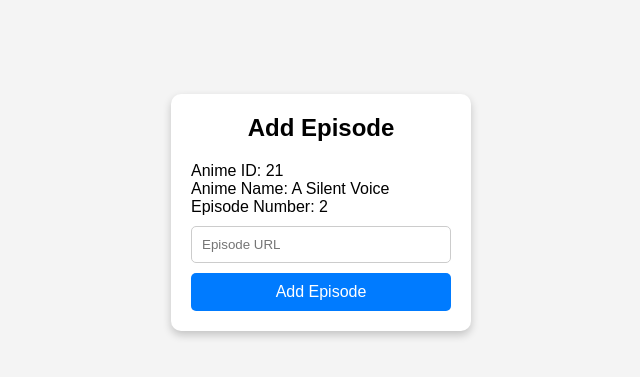
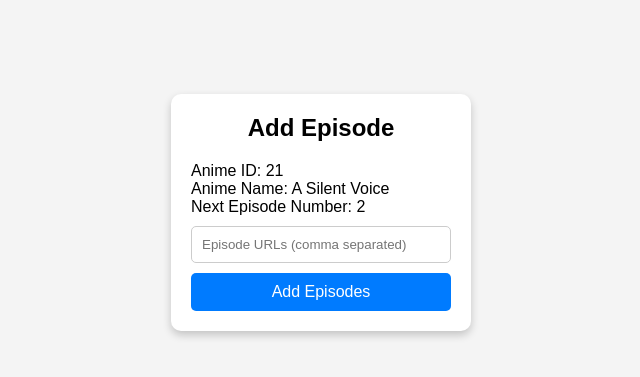
Before and after one commit to bhavin2109/Anime-Site, a PHP site: the page made by admin/add_episode.php in a window 1280 px wide. Shown: the part 188-565 px from the top of the page, without its empty margins (319-959 px from the left). Run offline with PHP 8.4, Linux system fonts and the light colour scheme; data comes from the database, SQL or seed files in the repository.

Commit message:
Update database_backup.sql

```diff
--- a/admin/add_episode.php
+++ b/admin/add_episode.php
@@ -21,15 +21,8 @@
 
 if ($_SERVER["REQUEST_METHOD"] == "POST") {
     $anime_id = intval($_POST["anime_id"]);
-    $episode_url = $_POST["episode_url"];
+    $episode_urls = explode(',', $_POST["episode_urls"]);
 
-    // Extract file ID from Google Drive URL
-    preg_match('/\/d\/(.*?)\//', $episode_url, $matches);
-    $file_id = $matches[1] ?? '';
-
-    if (empty($file_id)) {
-        echo "<script>alert('Invalid Google Drive URL.');</script>";
-    } else {
     // Check if anime exists in the anime table
     $stmt = $conn->prepare("SELECT anime_id FROM anime WHERE anime_id = ?");
     $stmt->bind_param("i", $anime_id);
@@ -37,18 +30,38 @@
     $result = $stmt->get_result();
 
     if ($result->num_rows > 0) {
+        // Fetch the current number of episodes for the anime
+        $stmt = $conn->prepare("SELECT COUNT(*) as episode_count FROM episodes WHERE anime_id = ?");
+        $stmt->bind_param("i", $anime_id);
+        $stmt->execute();
+        $result = $stmt->get_result();
+        $row = $result->fetch_assoc();
+        $episode_count = $row['episode_count'];
+
+        foreach ($episode_urls as $episode_url) {
+            $episode_url = trim($episode_url);
+
+            // Extract file ID from Google Drive URL
+            preg_match('/\/d\/(.*?)\//', $episode_url, $matches);
+            $file_id = $matches[1] ?? '';
+
+            if (empty($file_id)) {
+                echo "<script>alert('Invalid Google Drive URL: $episode_url');</script>";
+            } else {
+                $episode_count++;
                 // Insert new episode with file ID
-            $stmt = $conn->prepare("INSERT INTO episodes (anime_id, episode_url) VALUES (?, ?)");
-            $stmt->bind_param("is", $anime_id, $file_id);
+                $stmt = $conn->prepare("INSERT INTO episodes (anime_id, episode_url, episode_number) VALUES (?, ?, ?)");
+                $stmt->bind_param("isi", $anime_id, $file_id, $episode_count);
                 if ($stmt->execute()) {
-                echo "<script>alert('Episode added successfully!');</script>";
-                echo "<script>window.location.href = 'add_episode.php';</script>";
+                    echo "<script>alert('Episode $episode_count added successfully!');</script>";
                 } else {
                     echo "<script>alert('Error adding episode: " . $stmt->error . "');</script>";
                 }
+            }
+        }
+        echo "<script>window.location.href = 'add_episode.php';</script>";
     } else {
         echo "<script>alert('Anime not found.');</script>";
-        }
     }
 }
 ?>
@@ -130,9 +143,9 @@
             $row = $result->fetch_assoc();
             $episode_count = $row['episode_count'] + 1;
             ?>
-            <p>Episode Number: <?php echo $episode_count; ?></p>
-            <input type="text" name="episode_url" placeholder="Episode URL" required>
-            <button type="submit">Add Episode</button>
+            <p>Next Episode Number: <?php echo $episode_count; ?></p>
+            <input type="text" name="episode_urls" placeholder="Episode URLs (comma separated)" required>
+            <button type="submit">Add Episodes</button>
         </form>
     </div>
 </body>
--- a/database/anime_site.sql
+++ b/database/anime_site.sql
@@ -157,4 +157,4 @@
 /*!40101 SET COLLATION_CONNECTION=@OLD_COLLATION_CONNECTION */;
 /*!40111 SET SQL_NOTES=@OLD_SQL_NOTES */;
 
--- Dump completed on 2025-02-17 14:07:09
+-- Dump completed on 2025-02-17 14:12:12
```
Also changed, not shown: admin/add.php (+2 -7 lines). Lines whose indentation alone changed are shown as unchanged.
